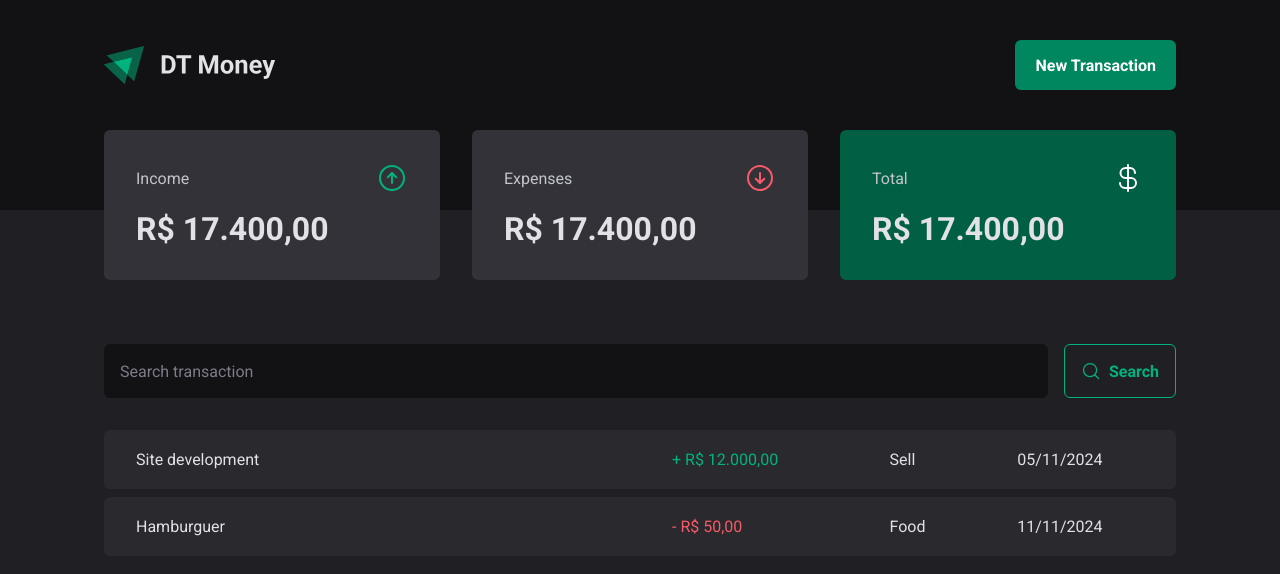
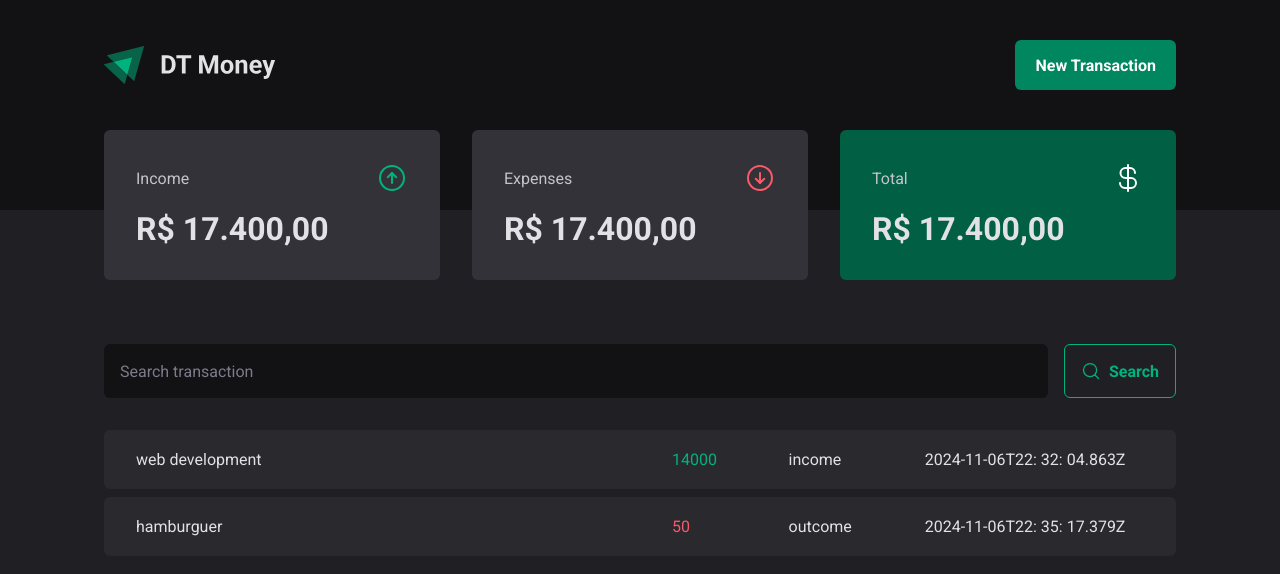
Before and after one commit to isaiasgabriel/dt-money, a React (Vite) app: page / in a window 1280 px wide. Shown: the top 574 px of the page. Built offline with nearby package versions, Linux system fonts and the light colour scheme; data requests are answered from the project's data file.

Commit message:
feat: connecting to the api

```diff
--- a/src/pages/Transactions/index.tsx
+++ b/src/pages/Transactions/index.tsx
@@ -1,3 +1,4 @@
+import { useEffect, useState } from 'react'
 import { Header } from '../../components/Header'
 import { Summary } from '../../components/Summary'
 import { SearchForm } from './SearchForm'
@@ -7,7 +8,34 @@
   TransactionTable,
 } from './styles'
 
+interface Transaction {
+  id: number
+  description: string
+  type: 'income' | 'outcome'
+  price: number
+  createdAt: string
+}
+
 export function Transactions() {
+  const [transactions, setTransactions] = useState<Transaction[]>([])
+
+  async function loadTransactions() {
+    // 1. API call
+    const response = await fetch('http://localhost:3333/transactions')
+    // 2. Convert the data into JSON
+    const data = await response.json()
+
+    // 3. set the transactions state with the data collected
+    setTransactions(data)
+  }
+
+  // We separated the useEffect and the loadTransactions functions
+  // because you can't transform the useEffect into an async function directly.
+  // Example: useEffect(async()=>{},[])
+  useEffect(() => {
+    loadTransactions()
+  }, [])
+
   return (
     <div>
       <Header />
@@ -17,22 +45,20 @@
         <SearchForm />
         <TransactionTable>
           <tbody>
-            <tr>
-              <td width="50%">Site development</td>
-              <td>
-                <PriceHighlight variant="income">+ R$ 12.000,00</PriceHighlight>
-              </td>
-              <td>Sell</td>
-              <td>05/11/2024</td>
-            </tr>
-            <tr>
-              <td width="50%">Hamburguer</td>
-              <td>
-                <PriceHighlight variant="outcome">- R$ 50,00</PriceHighlight>
-              </td>
-              <td>Food</td>
-              <td>11/11/2024</td>
-            </tr>
+            {transactions.map((transaction) => {
+              return (
+                <tr key={transaction.id}>
+                  <td width="50%">{transaction.description}</td>
+                  <td>
+                    <PriceHighlight variant={transaction.type}>
+                      {transaction.price}
+                    </PriceHighlight>
+                  </td>
+                  <td>{transaction.type}</td>
+                  <td>{transaction.createdAt}</td>
+                </tr>
+              )
+            })}
           </tbody>
         </TransactionTable>
       </TransactionsContainer>
```
